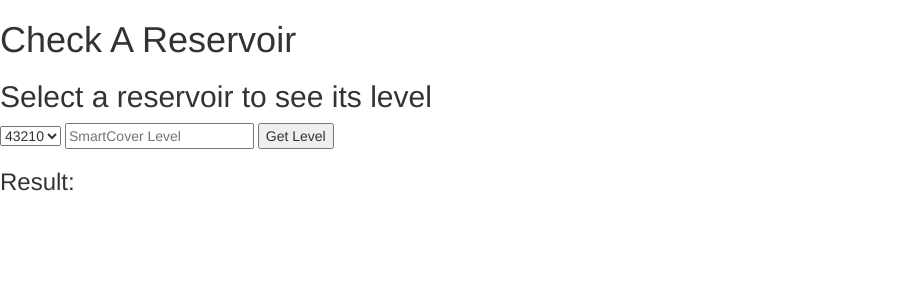
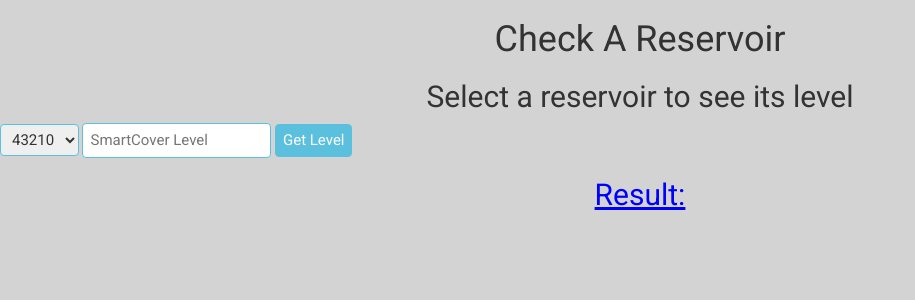
Before and after one commit to jdesoto1618/reservoir_levels, a PHP site: page / in a window 1280 px wide. Shown: the top 300 px of the page, without its empty margins (0-915 px from the left). Run offline with PHP 8.4, Linux system fonts and the light colour scheme; some libraries are stand-ins or nearby versions.

Commit message:
brings in styles

```diff
--- a/css/styles.css
+++ b/css/styles.css
@@ -1,7 +1,51 @@
-/* .form-control {
-  width: 11%;
+body {
+	background: #d3d3d3;
+  font-family: 'Roboto', sans-serif;
 }
 
-.bg-primary {
-  border-radius: 10px;
-} */
+.page_title {
+	text-align: center;
+}
+
+#result_text {
+	text-align: center;
+    font-size: 30px;
+    color: blue;
+    text-decoration: underline;
+}
+
+#result {
+  text-align: center;
+  font-size: 30px;
+  color: blue;
+}
+
+#submit_button {
+	background: #5bc0de;
+  color: #fff;
+	border: 1px solid #5bc0de;
+	border-radius: 4px;
+	padding: 5px 7px;
+  font-size: 15px;
+}
+
+#res_dropdown {
+  /*margin-left: 33.5%;*/
+  font-size: 15px;
+  border: 1px solid #5bc0de;
+  border-radius: 4px;
+  padding: 5px 7px;
+}
+
+#sc_level {
+	/* width: 124px; */
+	/*margin: 0 auto;*/
+	font-size: 15px;
+  border: 1px solid #5bc0de;
+  border-radius: 4px;
+  padding: 6px 7px;
+}
+
+.num_text {
+	color: red;
+}
```
